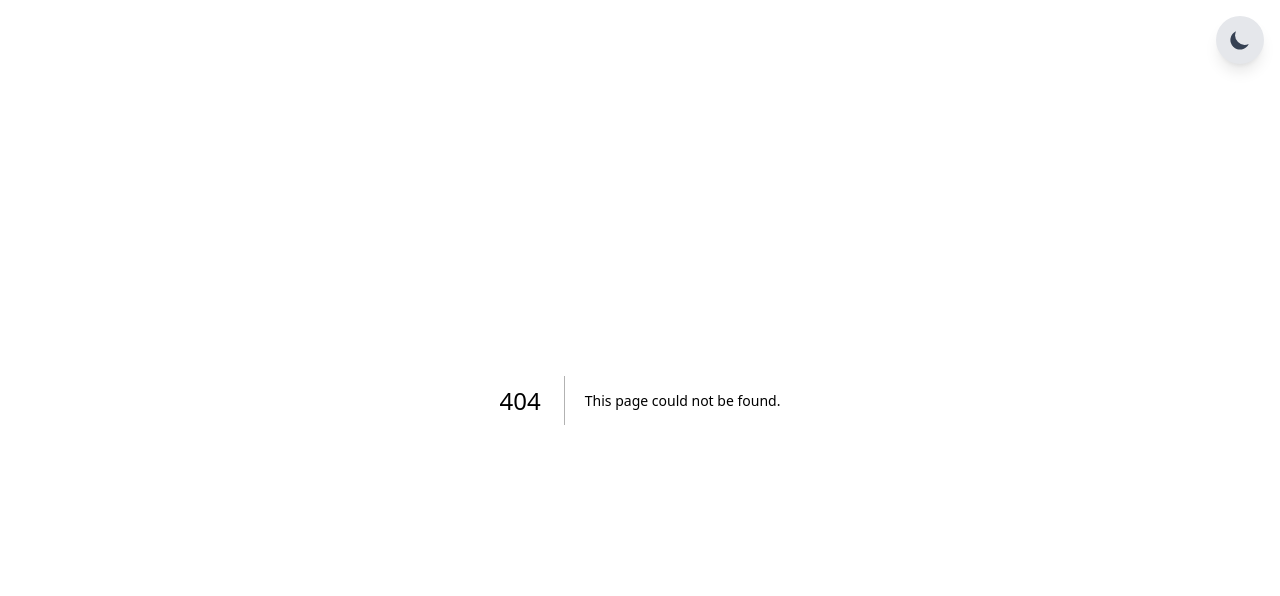
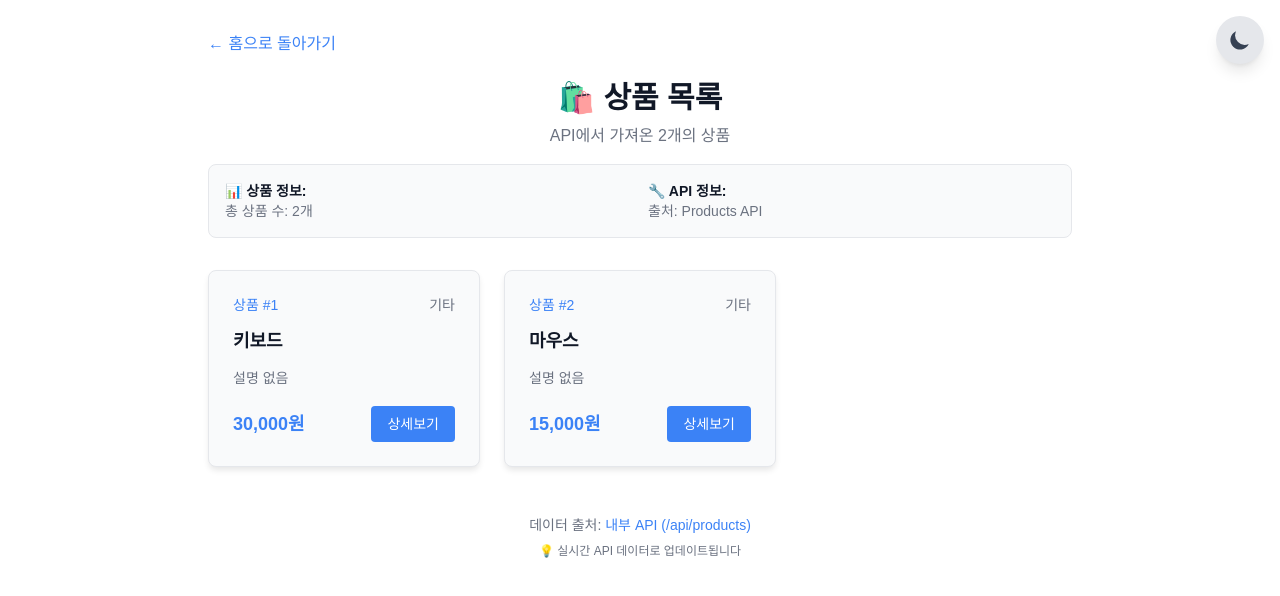
Before and after one commit to inhyokim/0723, a Next.js app in the folder front0/: page /products in a window 1280 px wide. Before the commit this address had no page. Shown: the top 596 px of the page. Built offline with nearby package versions, Linux system fonts and the light colour scheme.

Commit message:
Add Products page with /api/products endpoint: fetch and display product data from internal API

```diff
--- a/front0/src/app/about/page.js
+++ b/front0/src/app/about/page.js
@@ -43,14 +43,14 @@ export default function AboutPage() {
               href="/"
               className="inline-block bg-green-500 hover:bg-green-600 dark:bg-green-600 dark:hover:bg-green-700 text-white font-semibold px-6 py-3 rounded-lg transition-colors shadow-md hover:shadow-lg mr-4"
             >
-              🏠 홈으로 돌아가기
+              🏠 Home
             </Link>
 
             <Link
               href="/posts"
               className="inline-block bg-blue-500 hover:bg-blue-600 dark:bg-blue-600 dark:hover:bg-blue-700 text-white font-semibold px-6 py-3 rounded-lg transition-colors shadow-md hover:shadow-lg"
             >
-              📝 Posts 보기
+              📝 Posts
             </Link>
           </div>
         </div>
--- /dev/null
+++ b/front0/src/app/api/products/route.js
@@ -0,0 +1,7 @@
+export async function GET() {
+    const products = [
+      { id: 1, title: '키보드', price: 30000 },
+      { id: 2, title: '마우스', price: 15000 }
+    ];
+    return Response.json(products);
+  }
--- a/front0/src/app/page.js
+++ b/front0/src/app/page.js
@@ -38,6 +38,19 @@ export default function Home() {
           <br />
 
           <Link
+            href="/products"
+            className="inline-block font-semibold px-6 py-3 rounded-lg shadow-md hover:shadow-lg text-white transition-all duration-200"
+            style={{
+              backgroundColor: '#10b981',
+              boxShadow: '0 4px 6px -1px var(--shadow-color)'
+            }}
+          >
+            🛍️ Products 보기
+          </Link>
+
+          <br />
+
+          <Link
             href="/async-demo"
             className="inline-block font-semibold px-6 py-3 rounded-lg shadow-md hover:shadow-lg text-white transition-all duration-200"
             style={{
--- /dev/null
+++ b/front0/src/app/products/page.js
@@ -0,0 +1,231 @@
+'use client';
+
+import { useEffect, useState } from 'react';
+import Link from 'next/link';
+
+export default function ProductsPage() {
+  const [products, setProducts] = useState([]);
+  const [loading, setLoading] = useState(true);
+  const [error, setError] = useState(null);
+  const [apiInfo, setApiInfo] = useState(null);
+
+  useEffect(() => {
+    console.log('🛍️ Products API 호출 시작...');
+
+    fetch('/api/products')
+      .then(res => {
+        if (!res.ok) {
+          throw new Error(`API 호출 실패: ${res.status}`);
+        }
+        return res.json();
+      })
+      .then(response => {
+        console.log('🛍️ Products API 응답:', response);
+
+        // API 응답 구조에 따라 데이터 처리
+        if (response.success) {
+          setProducts(response.data?.products || response.data || []);
+          setApiInfo({
+            totalProducts: response.data?.totalProducts || response.data?.length || 0,
+            source: response.source || 'Products API',
+            timestamp: response.timestamp
+          });
+        } else {
+          // 단순 배열 응답인 경우
+          setProducts(Array.isArray(response) ? response : []);
+          setApiInfo({
+            totalProducts: Array.isArray(response) ? response.length : 0,
+            source: 'Products API',
+            timestamp: new Date().toISOString()
+          });
+        }
+
+        setLoading(false);
+      })
+      .catch(err => {
+        console.error('❌ Products API 에러:', err);
+        setError(err.message);
+        setLoading(false);
+      });
+  }, []);
+
+  if (loading) {
+    return (
+      <div
+        className="min-h-screen flex items-center justify-center"
+        style={{ backgroundColor: 'var(--bg-primary)' }}
+      >
+        <div className="text-center">
+          <div className="animate-spin rounded-full h-12 w-12 border-b-2 border-green-500 mx-auto mb-4"></div>
+          <p style={{ color: 'var(--text-secondary)' }}>상품 목록을 불러오고 있습니다...</p>
+        </div>
+      </div>
+    );
+  }
+
+  if (error) {
+    return (
+      <div
+        className="min-h-screen flex items-center justify-center"
+        style={{ backgroundColor: 'var(--bg-primary)' }}
+      >
+        <div className="text-center">
+          <p className="text-red-500 text-lg mb-4">❌ API 에러: {error}</p>
+          <Link
+            href="/"
+            className="inline-block font-semibold px-6 py-3 rounded-lg transition-colors text-white"
+            style={{ backgroundColor: 'var(--button-bg)' }}
+          >
+            🏠 홈으로 돌아가기
+          </Link>
+        </div>
+      </div>
+    );
+  }
+
+  return (
+    <div
+      className="min-h-screen py-8 transition-colors duration-300"
+      style={{ backgroundColor: 'var(--bg-primary)' }}
+    >
+      <div className="max-w-4xl mx-auto px-4">
+        {/* Navigation */}
+        <div className="mb-6">
+          <Link
+            href="/"
+            className="inline-flex items-center font-medium transition-colors"
+            style={{ color: 'var(--text-accent)' }}
+          >
+            ← 홈으로 돌아가기
+          </Link>
+        </div>
+
+        <div className="text-center mb-8">
+          <h1
+            className="text-3xl font-bold mb-2"
+            style={{ color: 'var(--text-primary)' }}
+          >
+            🛍️ 상품 목록
+          </h1>
+          <p style={{ color: 'var(--text-secondary)' }}>
+            API에서 가져온 {products.length}개의 상품
+          </p>
+
+          {/* API 정보 표시 */}
+          {apiInfo && (
+            <div
+              className="mt-4 border rounded-lg p-4 text-sm"
+              style={{
+                backgroundColor: 'var(--bg-secondary)',
+                borderColor: 'var(--border-color)',
+                color: 'var(--text-secondary)'
+              }}
+            >
+              <div className="grid grid-cols-2 gap-4 text-left">
+                <div>
+                  <strong style={{ color: 'var(--text-primary)' }}>📊 상품 정보:</strong>
+                  <p>총 상품 수: {apiInfo.totalProducts}개</p>
+                </div>
+                <div>
+                  <strong style={{ color: 'var(--text-primary)' }}>🔧 API 정보:</strong>
+                  <p>출처: {apiInfo.source}</p>
+                </div>
+              </div>
+            </div>
+          )}
+        </div>
+
+        {/* 상품이 없는 경우 */}
+        {products.length === 0 ? (
+          <div className="text-center py-12">
+            <div className="text-6xl mb-4">📦</div>
+            <h2
+              className="text-xl font-semibold mb-2"
+              style={{ color: 'var(--text-primary)' }}
+            >
+              상품이 없습니다
+            </h2>
+            <p style={{ color: 'var(--text-secondary)' }}>
+              아직 등록된 상품이 없습니다.
+            </p>
+          </div>
+        ) : (
+          /* 상품 목록 */
+          <div className="grid gap-6 md:grid-cols-2 lg:grid-cols-3">
+            {products.map(product => (
+              <div
+                key={product.id}
+                className="rounded-lg shadow-md hover:shadow-lg transition-all duration-300 p-6 border"
+                style={{
+                  backgroundColor: 'var(--bg-secondary)',
+                  borderColor: 'var(--border-color)',
+                  boxShadow: '0 4px 6px -1px var(--shadow-color)'
+                }}
+              >
+                <div className="flex items-center justify-between mb-3">
+                  <span
+                    className="text-sm font-medium"
+                    style={{ color: 'var(--text-accent)' }}
+                  >
+                    상품 #{product.id}
+                  </span>
+                  <span
+                    className="text-sm"
+                    style={{ color: 'var(--text-secondary)' }}
+                  >
+                    {product.category || '기타'}
+                  </span>
+                </div>
+
+                <h2
+                  className="text-lg font-semibold mb-3"
+                  style={{ color: 'var(--text-primary)' }}
+                >
+                  {product.title || product.name || '제품명 없음'}
+                </h2>
+
+                <p
+                  className="text-sm leading-relaxed mb-4"
+                  style={{ color: 'var(--text-secondary)' }}
+                >
+                  {product.description || product.body || '설명 없음'}
+                </p>
+
+                <div className="flex items-center justify-between">
+                  <span
+                    className="text-lg font-bold"
+                    style={{ color: 'var(--text-accent)' }}
+                  >
+                    {product.price ? `${product.price.toLocaleString()}원` : '가격 미정'}
+                  </span>
+
+                  <button
+                    className="text-sm font-medium px-4 py-2 rounded transition-colors text-white"
+                    style={{ backgroundColor: 'var(--button-bg)' }}
+                  >
+                    상세보기
+                  </button>
+                </div>
+              </div>
+            ))}
+          </div>
+        )}
+
+        <div className="text-center mt-12">
+          <p
+            className="text-sm"
+            style={{ color: 'var(--text-secondary)' }}
+          >
+            데이터 출처: <span style={{ color: 'var(--text-accent)' }}>내부 API (/api/products)</span>
+          </p>
+          <p
+            className="text-xs mt-2"
+            style={{ color: 'var(--text-secondary)' }}
+          >
+            💡 실시간 API 데이터로 업데이트됩니다
+          </p>
+        </div>
+      </div>
+    </div>
+  );
+}
```
